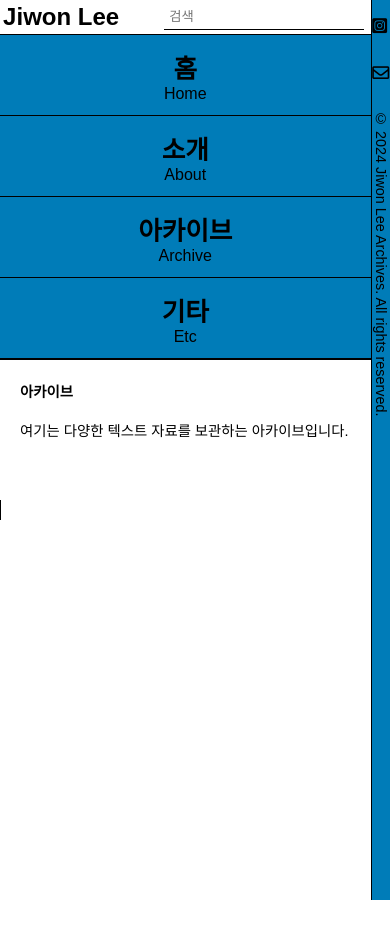
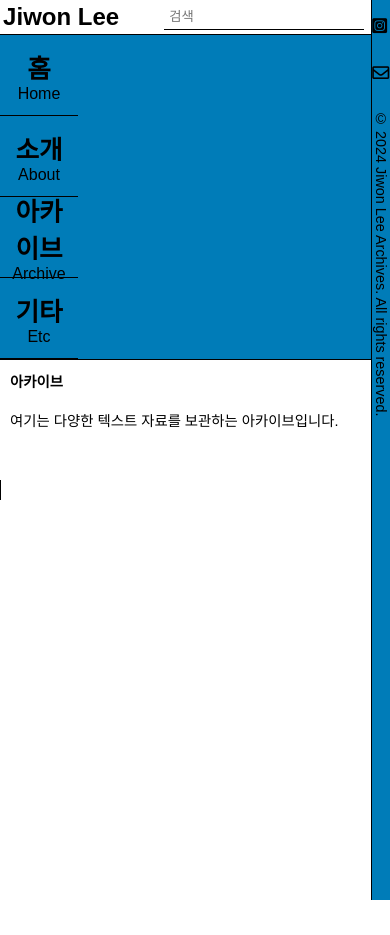
Before and after one commit to LfayeJ/archives, a Jekyll site: the page built from index.html, in a window 390 px wide. Built offline with Jekyll 4.4.1, drawn with Linux system fonts in a browser that asks for light colours; some web fonts are replaced.

Commit message:
Update styles.css

```diff
--- a/assets/css/styles.css
+++ b/assets/css/styles.css
@@ -257,7 +257,7 @@
   position: fixed;
   top: 0;
   right: 0;
-  width: calc(100% - 97vw);
+  width: 3vw;
   height: 100vh; /* 화면 전체 높이 차지 */
   background-color: var(--hover-color);
   overflow-y: auto; /* 내용이 많을 때 스크롤 가능 */
@@ -336,15 +336,15 @@
 
 @media (max-width: 1024px) {
   .additional-side-menu {
-    width: 5vw;
+    width: 4vw;
   }
 
   .main-content {
-    width: 95vw;
+    width: calc(100% - 4vw);
   }
 
   .secondary-content {
-    width: 25vw;
+    width: 26vw;
     box-sizing: border-box;
   }
 }
@@ -355,11 +355,15 @@
   }
 
   .side-menu {
-    width: 95vw;
+    width: calc(100% - 5vw);
     height: auto;
     position: relative; /* fixed 위치를 relative로 변경 */
     border-right: none;
     border-bottom: 1px solid var(--border-color);
+  }
+
+  .additional-side-menu {
+    width: 5vw;
   }
 
   .additional-side-menu i.far, .additional-side-menu i.fab {
@@ -369,13 +373,13 @@
   }
 
   .grid-container {
-    width: 95vw;
+    width: 100%
     display: flex;
     flex-direction: column;
   }
 
   .grid-item {
-    width: 95vw;
+    width: 100%;
     height: 9vh;
     border-right: none;
 }
@@ -383,13 +387,13 @@
 .main-content {
     margin-left: 0; /* side-menu 너비만큼의 여백 제거 */
     margin-right: 0; /* footer 너비만큼의 여백 제거 */
-    width: 95vw;
+    width: calc(100% - 5vw);
     flex-direction: column;
     border-top: none;
   }
 
- .content, .primary-content, .secondary-content {
-    width: 95vw;
+ .primary-content, .secondary-content {
+    width: 100%;
     padding: 10px;
     flex-direction: column;
   }
```
